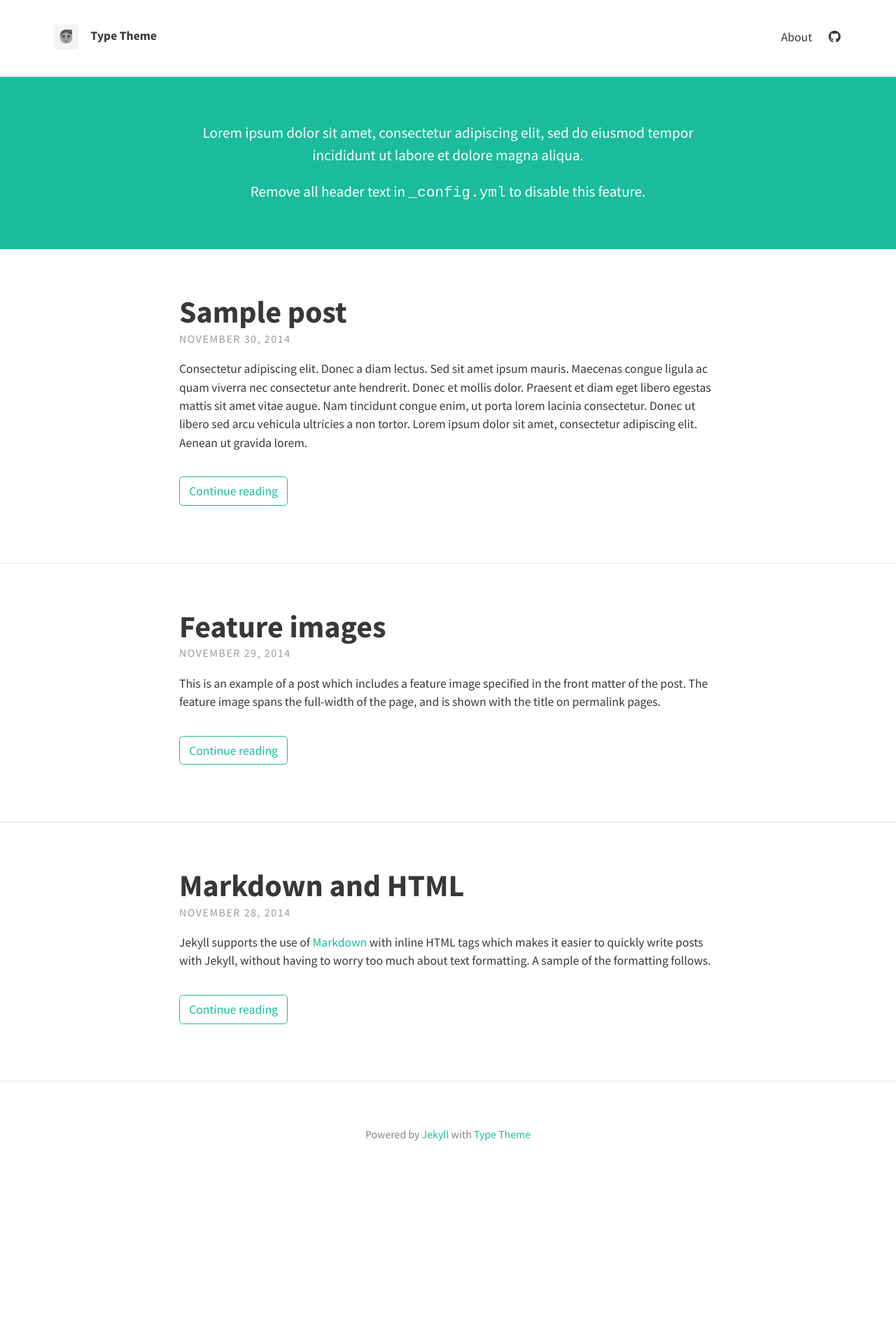
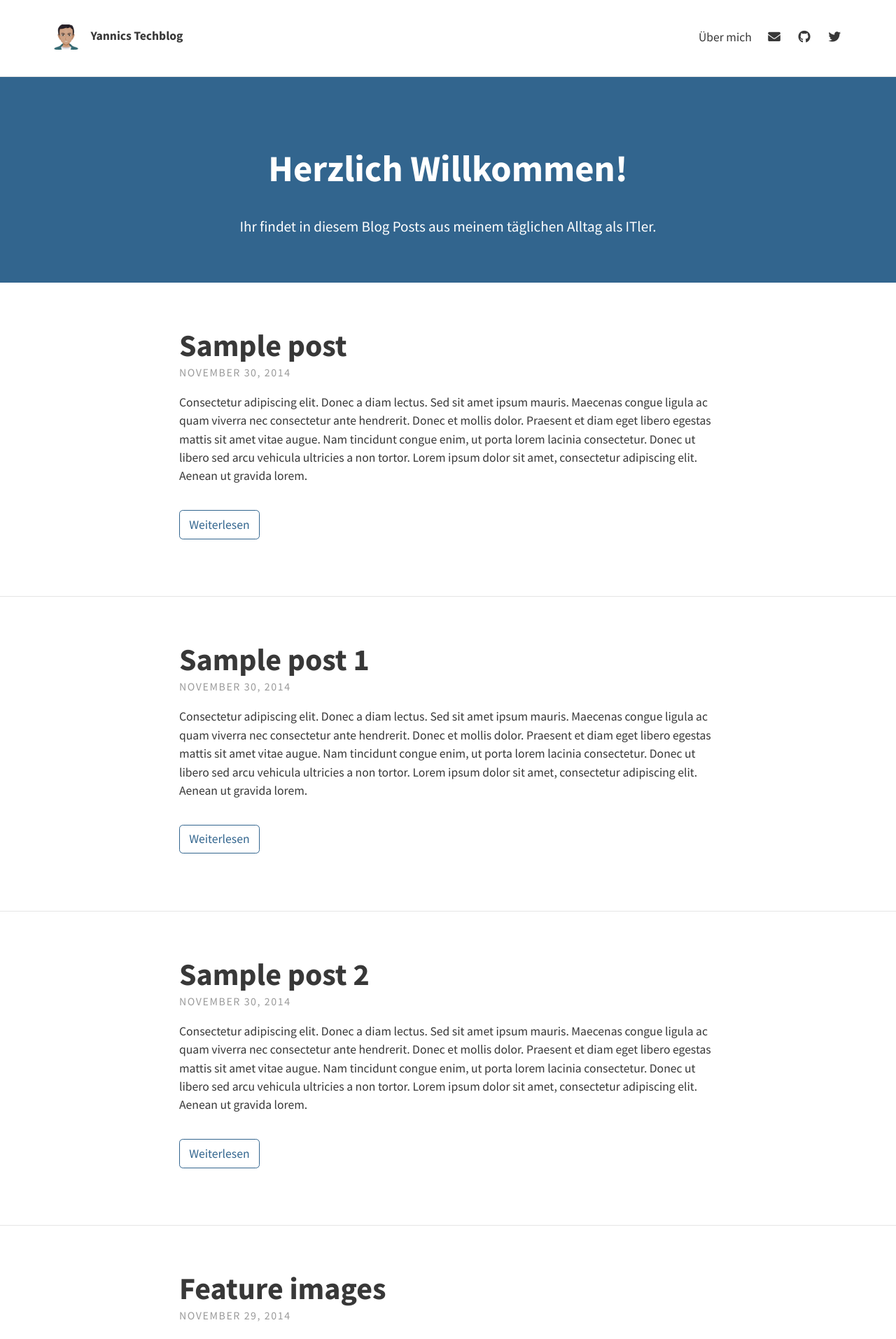
Before and after one commit to yanehi/techblog, a Jekyll site: the page built from index.html, in a window 1280 px wide. Shown: the top 1914 px of the page at 70% size. Built offline with Jekyll 4.4.1, drawn with Linux system fonts in a browser that asks for light colours; nearby versions of some CDN libraries; the list of posts is cut into pages by our own code; before the commit the page ends 1698 px from its top, so only the background shows below that; some of the changed text lies outside the part shown.

Commit message:
styled and language to german

```diff
--- a/_config.yml
+++ b/_config.yml
@@ -1,36 +1,41 @@
-# SITE CONFIGURATION
+# SITE CONFIGURATION Github Pages
 baseurl: "/techblog"
 url: "yanehi.github.io"
 
+# SITE CONFIGURATION Local
+#baseurl: "/techblog"
+#url: "0.0.0.0"
+
 # THEME-SPECIFIC CONFIGURATION
+# enable theme only for Github Pages
 theme: type-theme
 theme_settings:
   # Meta
-  title: Type Theme
+  title: Yannics Techblog
   avatar: assets/img/avatar.png
   favicon: assets/favicon.ico
   gravatar: # Email MD5 hash
-  description: "A website with blog posts and pages" # used by search engines
+  description: "Blog für Technik Interessierte" # used by search engines
 
   # Header and footer text
   header_text: >
-     <p>Lorem ipsum dolor sit amet, consectetur adipiscing elit, sed do eiusmod tempor incididunt ut labore et dolore magna aliqua.</p>
+     <h1>Herzlich Willkommen!</h1>
 
-     <p>Remove all header text in <code>_config.yml</code> to disable this feature.</p>
+     <p>Ihr findet in diesem Blog Posts aus meinem täglichen Alltag als ITler.</p>
   header_text_feature_image:
   footer_text: >
    Powered by <a href="https://jekyllrb.com/">Jekyll</a> with <a href="https://github.com/rohanchandra/type-theme">Type Theme</a>
 
   # Icons
   rss: false
-  email_address: # Full email address, e.g. "sam@example.com"
+  email_address: "cinnay@web.de"
   behance:
   bitbucket:
   dribbble:
   facebook:
   flickr:
   gitlab:
-  github: "rohanchandra/type-theme"
+  github: yanehi/techblog
   gitter:
   google_plus:
   instagram:
@@ -41,7 +46,7 @@ theme_settings:
   stack_exchange:  # Full URL
   steam:
   tumblr:
-  twitter:
+  twitter: nevado_yannic
   wordpress:
   youtube:
 
@@ -55,13 +60,13 @@ theme_settings:
   str_follow_on: "Follow on"
   str_rss_follow: "Follow RSS feed"
   str_email: "Email"
-  str_next_post: "Next post"
+  str_next_post: "Nächster Post"
   str_previous_post: "Previous post"
-  str_next_page: "Next"
-  str_previous_page: "Prev"
-  str_continue_reading: "Continue reading"
-  str_javascript_required_disqus: "Please enable JavaScript to view comments."
-  str_search_no_results: "No results found."
+  str_next_page: "Nächste"
+  str_previous_page: "Zurück"
+  str_continue_reading: "Weiterlesen"
+  str_javascript_required_disqus: "Bitte JavaScript aktivieren um die Kommentare zu sehen."
+  str_search_no_results: "Keine Ergebnisse gefunden..."
 
   # Colours, typography and padding
   # Open the "_sass > base" folder, and open "_variables.scss"
--- /dev/null
+++ b/_posts/2014-11-30-sample-post copy 2.md
@@ -0,0 +1,22 @@
+---
+layout: post
+title: Sample post 2
+tags: [test, sample]
+---
+Consectetur adipiscing elit. Donec a diam lectus. Sed sit amet ipsum mauris. Maecenas congue ligula ac quam viverra nec consectetur ante hendrerit. Donec et mollis dolor. Praesent et diam eget libero egestas mattis sit amet vitae augue. Nam tincidunt congue enim, ut porta lorem lacinia consectetur. Donec ut libero sed arcu vehicula ultricies a non tortor. Lorem ipsum dolor sit amet, consectetur adipiscing elit. Aenean ut gravida lorem.
+
+* Consectetur adipiscing elit
+* Donec a diam lectus
+* Sed sit amet ipsum mauris
+
+Ut turpis felis, pulvinar a semper sed, adipiscing id dolor. Pellentesque auctor nisi id magna consequat sagittis. Curabitur dapibus enim sit amet elit pharetra tincidunt feugiat nisl imperdiet. Ut convallis libero in urna ultrices accumsan. Donec sed odio eros. Donec viverra mi quis quam pulvinar at malesuada arcu rhoncus. Cum sociis natoque penatibus et magnis dis parturient montes, nascetur ridiculus mus. In rutrum accumsan ultricies. Mauris vitae nisi at sem facilisis semper ac in est.
+
+Nunc diam velit, adipiscing ut tristique vitae, sagittis vel odio. Maecenas convallis ullamcorper ultricies. Curabitur ornare, ligula *semper consectetur sagittis*, nisi diam iaculis velit, id fringilla sem nunc vel mi. Nam dictum, odio nec pretium volutpat, arcu ante placerat erat, non tristique elit urna et turpis. Quisque mi metus, ornare sit amet fermentum et, tincidunt et orci. Fusce eget orci a orci congue vestibulum.
+
+Ut dolor diam, elementum et vestibulum eu, porttitor vel elit. Curabitur venenatis pulvinar tellus gravida ornare. Sed et erat faucibus nunc euismod ultricies ut id justo. Nullam cursus suscipit nisi, et ultrices justo sodales nec. Fusce venenatis facilisis lectus ac semper. Aliquam at massa ipsum. Quisque bibendum purus convallis nulla ultrices ultricies. Nullam aliquam, mi eu aliquam tincidunt, purus velit laoreet tortor, viverra pretium nisi quam vitae mi. Fusce vel volutpat elit. Nam sagittis nisi dui.
+
+> Suspendisse lectus leo, consectetur in tempor sit amet, placerat quis neque
+
+Etiam luctus porttitor lorem, sed suscipit est rutrum non. Curabitur lobortis nisl a enim congue semper. Aenean commodo ultrices imperdiet. Vestibulum ut justo vel sapien venenatis tincidunt.
+
+Phasellus eget dolor sit amet ipsum dapibus condimentum vitae quis lectus. Aliquam ut massa in turpis dapibus convallis. Praesent elit lacus, vestibulum at malesuada et, ornare et est. Ut augue nunc, sodales ut euismod non, adipiscing vitae orci. Mauris ut placerat justo. Mauris in ultricies enim. Quisque nec est eleifend nulla ultrices egestas quis ut quam. Donec sollicitudin lectus a mauris pulvinar id aliquam urna cursus. Cras quis ligula sem, vel elementum mi. Phasellus non ullamcorper urna.
--- /dev/null
+++ b/_posts/2014-11-30-sample-post copy.md
@@ -0,0 +1,22 @@
+---
+layout: post
+title: Sample post 1
+tags: [test, sample]
+---
+Consectetur adipiscing elit. Donec a diam lectus. Sed sit amet ipsum mauris. Maecenas congue ligula ac quam viverra nec consectetur ante hendrerit. Donec et mollis dolor. Praesent et diam eget libero egestas mattis sit amet vitae augue. Nam tincidunt congue enim, ut porta lorem lacinia consectetur. Donec ut libero sed arcu vehicula ultricies a non tortor. Lorem ipsum dolor sit amet, consectetur adipiscing elit. Aenean ut gravida lorem.
+
+* Consectetur adipiscing elit
+* Donec a diam lectus
+* Sed sit amet ipsum mauris
+
+Ut turpis felis, pulvinar a semper sed, adipiscing id dolor. Pellentesque auctor nisi id magna consequat sagittis. Curabitur dapibus enim sit amet elit pharetra tincidunt feugiat nisl imperdiet. Ut convallis libero in urna ultrices accumsan. Donec sed odio eros. Donec viverra mi quis quam pulvinar at malesuada arcu rhoncus. Cum sociis natoque penatibus et magnis dis parturient montes, nascetur ridiculus mus. In rutrum accumsan ultricies. Mauris vitae nisi at sem facilisis semper ac in est.
+
+Nunc diam velit, adipiscing ut tristique vitae, sagittis vel odio. Maecenas convallis ullamcorper ultricies. Curabitur ornare, ligula *semper consectetur sagittis*, nisi diam iaculis velit, id fringilla sem nunc vel mi. Nam dictum, odio nec pretium volutpat, arcu ante placerat erat, non tristique elit urna et turpis. Quisque mi metus, ornare sit amet fermentum et, tincidunt et orci. Fusce eget orci a orci congue vestibulum.
+
+Ut dolor diam, elementum et vestibulum eu, porttitor vel elit. Curabitur venenatis pulvinar tellus gravida ornare. Sed et erat faucibus nunc euismod ultricies ut id justo. Nullam cursus suscipit nisi, et ultrices justo sodales nec. Fusce venenatis facilisis lectus ac semper. Aliquam at massa ipsum. Quisque bibendum purus convallis nulla ultrices ultricies. Nullam aliquam, mi eu aliquam tincidunt, purus velit laoreet tortor, viverra pretium nisi quam vitae mi. Fusce vel volutpat elit. Nam sagittis nisi dui.
+
+> Suspendisse lectus leo, consectetur in tempor sit amet, placerat quis neque
+
+Etiam luctus porttitor lorem, sed suscipit est rutrum non. Curabitur lobortis nisl a enim congue semper. Aenean commodo ultrices imperdiet. Vestibulum ut justo vel sapien venenatis tincidunt.
+
+Phasellus eget dolor sit amet ipsum dapibus condimentum vitae quis lectus. Aliquam ut massa in turpis dapibus convallis. Praesent elit lacus, vestibulum at malesuada et, ornare et est. Ut augue nunc, sodales ut euismod non, adipiscing vitae orci. Mauris ut placerat justo. Mauris in ultricies enim. Quisque nec est eleifend nulla ultrices egestas quis ut quam. Donec sollicitudin lectus a mauris pulvinar id aliquam urna cursus. Cras quis ligula sem, vel elementum mi. Phasellus non ullamcorper urna.
--- a/_sass/base/_variables.scss
+++ b/_sass/base/_variables.scss
@@ -15,11 +15,11 @@ $border-color: rgba(0, 0, 0, 0.1) !default; // rgba recommended if using feature
 
 // Typography colours
 $text-color: #383838 !default;
-$link-color: #1ABC9C !default;
+$link-color: #32658e !default;
 $selection-color: #D4D4D4 !default; // visible when highlighting text
 
 // Tags color
-$tags-color: #b0b0b0 !default;
+$tags-color: #62b7fa !default;
 
 //Search color
 $search-color: #999 !default;
@@ -32,6 +32,6 @@ $feature-image-text-color: #fff !default;
 $feature-image-size: cover !default; // options include "cover", "contain", "auto"
 
 // Header description box
-$header-desc-background-color: #1ABC9C !default;
+$header-desc-background-color: #32658e !default;
 $header-desc-text-color: #FFF !default;
 $header-desc-link-color: #02453D !default;
```
Also changed, not shown: about.md (+12 -5 lines), docker-compose.yml (added, +10 -0 lines), README.md, assets/img/avatar.png.
